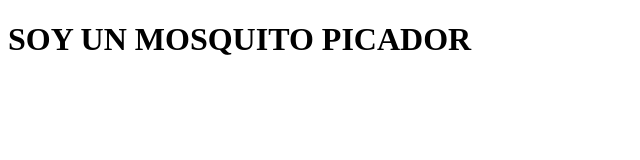
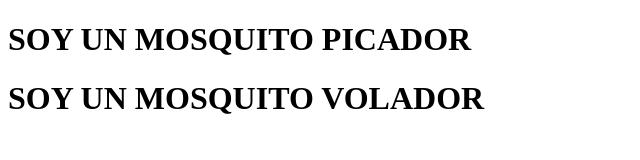
Before and after one commit to mcarrizo-ies21/mosquito, a plain HTML site: page index.html in a window 1280 px wide. Shown: the whole page, without its empty margins (0-640 px from the left). Drawn offline with Linux system fonts and the light colour scheme.

Commit message:
MI SEGUNDA VERSION

```diff
--- a/index.html
+++ b/index.html
@@ -8,5 +8,6 @@
 </head>
 <body>
     <h1>SOY UN MOSQUITO PICADOR</h1>
+    <h1>SOY UN MOSQUITO VOLADOR</h1>
 </body>
 </html>
```
